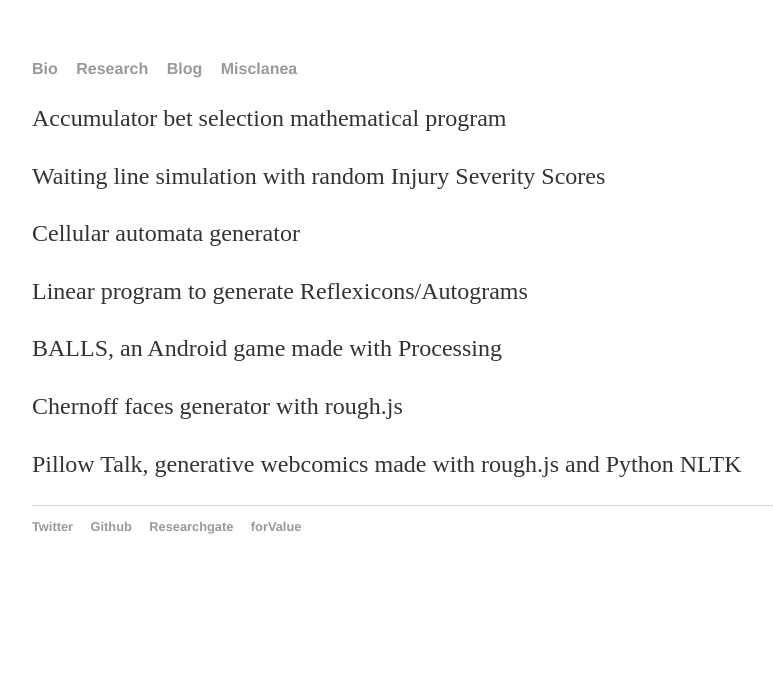
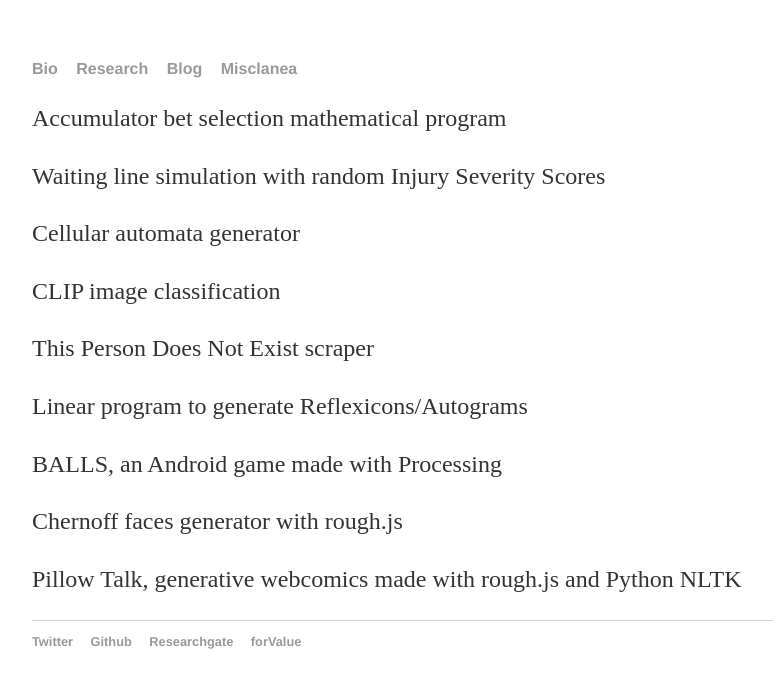
Before and after one commit to ndehouche/ndehouche.github.io, a Jekyll site: the page built from misc/index.html, in a window 1280 px wide. Shown: the top 688 px of the page, without its empty margins (160-933 px from the left). Built offline with Jekyll 4.4.1, drawn with Linux system fonts in a browser that asks for light colours.

Commit message:
Update index.html

```diff
--- a/misc/index.html
+++ b/misc/index.html
@@ -28,6 +28,16 @@
        <div class="row padding">
 
 
+	       <div class="col-sm-4 cold-md-4">
+        <a   target="_blank"  href="https://github.com/ndehouche/CLIP-Image-Classification">
+        <p>CLIP image classification</p></a>
+    </div>
+
+      <div class="col-sm-4 cold-md-4">
+        <a   target="_blank"  href="https://github.com/ndehouche/thispersondoesnotexist-scraper">
+        <p>This Person Does Not Exist scraper</p></a>
+    </div>
+
       <div class="col-sm-4 col-md-4">
  <a href="http://docs.google.com/spreadsheets/d/1nLjGN6OIEw8SyVItg_8AOjcQnsO4Ps5yvW0uhdgzE9k/edit#gid=0">
         <p>Linear program to generate Reflexicons/Autograms</p></a>
```
